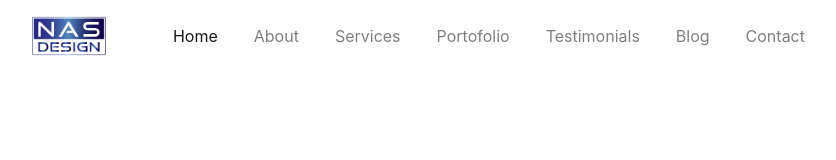
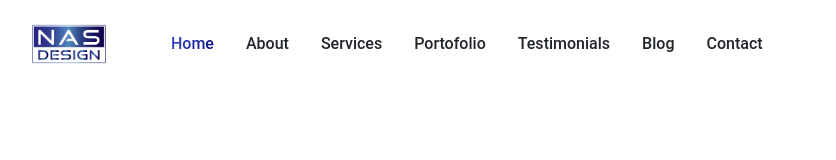
Before and after one commit to nasibudesign/NasDesign, a plain HTML site: page index.html in a window 1280 px wide. Shown: the whole page, without its empty margins (399-1235 px from the left). Drawn offline with Linux system fonts and the light colour scheme.

Commit message:
styling variable

```diff
--- a/css/partials/_variables.css
+++ b/css/partials/_variables.css
@@ -12,11 +12,11 @@ html, body{
 
 :root{
     --primary-color: #4458dc;
-    --primary-color2: #854fee;
+    --primary-color2: rgba(0, 0, 110, 1);
     --title-color: #141313;
     --text-color: #777777;
     --border-color: #201f1f17;
-    --gradient-color: linear-gradient(90deg, #4458dc 0%, #854fee 100%);
+    --gradient-color: linear-gradient(90deg, #4458dc 0%, rgba(0, 0, 110, 1));
     --shadow-color: 0px 10px 30px rgba(118,85,225,0.3);
     --box-shadow: 0px 10px 30px rgba(57,56,61,0.205);
 
--- a/css/style.css
+++ b/css/style.css
@@ -1,6 +1,10 @@
 
 /*-- import fonts from fonts.css--*/
 @import url(./fonts.css);
+/*css variable*/
+@import url(./partials/_variables.css);
+
+
 /*--nav-bar section--*/
 
 .header_area .main-menu .navbar .navbar-brand{
@@ -14,13 +18,16 @@
     height: 40px;
     padding-left: 30px ;
 }
-.main-menu ul li a:hover
-{
-    color: rgba(0, 0, 110, 0.747) !important;
-    border-bottom: 1px #555 solid;
-    transition: 0.2s ease-in;
+.header_area .main-menu .nav-item .nav-link {
+    font-family: var(--roboto);
+    padding: 1rem;
+    font-weight: 500;
+    color: var(--my-primary-color3);
 }
-.nav-item
-{
-    padding: 0 10px;
+
+.header_area .main-menu .navbar-nav .active a{
+    background: var(--gradient-color);
+    -webkit-background-clip: text;
+    -webkit-text-fill-color: transparent;
+    background-clip: text;
 }
```
